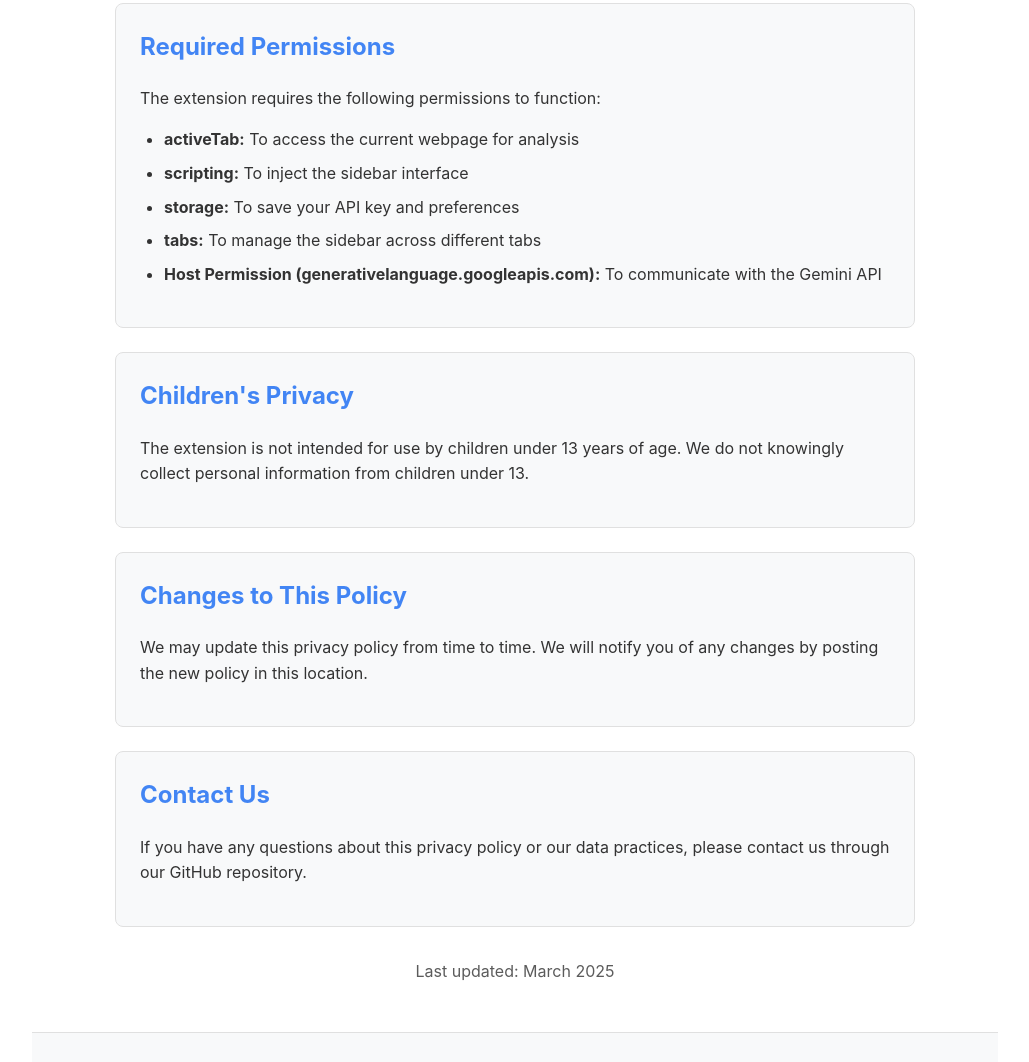
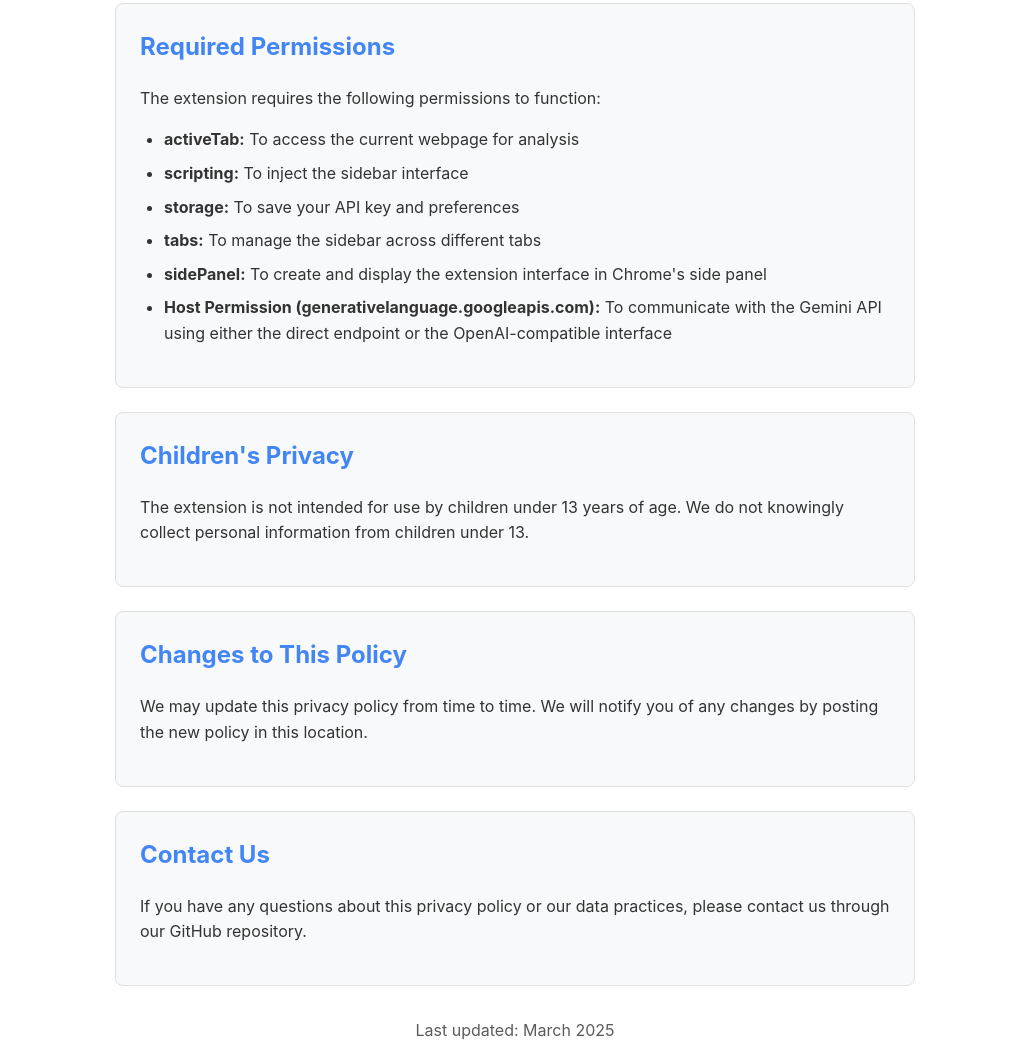
Before and after one commit to SharadGandhi/sidebar-public, a plain HTML site: page privacy-policy.html in a window 1280 px wide. Shown: the part 1725-2787 px from the top of the page, without its empty margins (250-1279 px from the left). Drawn offline with Linux system fonts and the light colour scheme.

Commit message:
Add the new sidepanel permission

```diff
--- a/privacy-policy.html
+++ b/privacy-policy.html
@@ -364,7 +364,8 @@
                     <li><strong>scripting:</strong> To inject the sidebar interface</li>
                     <li><strong>storage:</strong> To save your API key and preferences</li>
                     <li><strong>tabs:</strong> To manage the sidebar across different tabs</li>
-                    <li><strong>Host Permission (generativelanguage.googleapis.com):</strong> To communicate with the Gemini API</li>
+                    <li><strong>sidePanel:</strong> To create and display the extension interface in Chrome's side panel</li>
+                    <li><strong>Host Permission (generativelanguage.googleapis.com):</strong> To communicate with the Gemini API using either the direct endpoint or the OpenAI-compatible interface</li>
                 </ul>
             </div>
 
```
